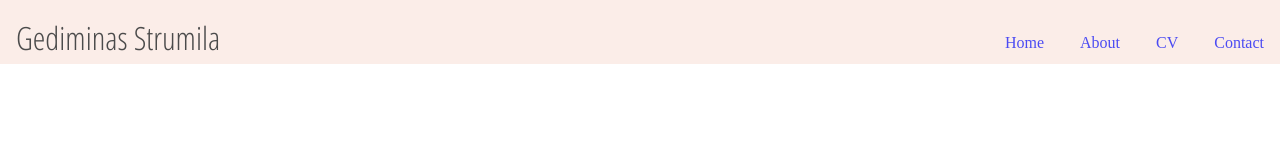
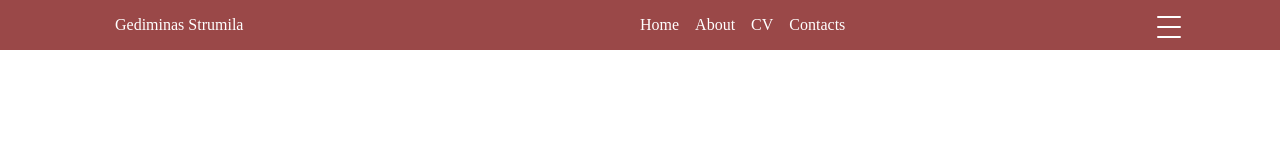
Before and after one commit to aktoriukas/portfolio, a plain HTML site: page index.html in a window 1280 px wide. Drawn offline with Linux system fonts and the light colour scheme.

Commit message:
fresh start

```diff
--- a/index.html
+++ b/index.html
@@ -7,17 +7,28 @@
 
 </head>
 <body>
+    <div class="nav-container">
         <nav class="nav-bar">
             <div class="left">
                 <div class="name">Gediminas Strumila</div>
             </div>
-        <br>
             <div class="right">
-            <div class="container">
-                <a href="#" class="link home">Home</a>
-                <a href="#" class="link home">About</a>
-                <a href="#" class="link home">CV</a>
-                <a href="#" class="link home">Contact</a>
+                <div class="container-links">
+                    <a href="#" class="link home">Home
+                        <div class="underline"></div>
+                    </a>
+
+                    <a href="#" class="link about">About
+                        <div class="underline"></div>
+                    </a>
+
+                    <a href="#" class="link cv">CV
+                        <div class="underline"></div>
+                    </a>
+
+                    <a href="#" class="link contacts">Contacts
+                        <div class="underline"></div>
+                    </a>
                 </div>
                 <div class="burger">
                     <div class="top"></div>
@@ -26,6 +37,27 @@
                 </div>
             </div>
         </nav>
+    </div>
+    <div class="skills-container">
+
+        <div class="skills">
+            <div class="skill-1">
+                <div class="title">
+
+                </div>
+            </div>
+            <div class="skill-2">
+                <div class="title">
+
+                </div>
+            </div>
+            <div class="skill-3">
+                <div class="title">
+
+                </div>
+            </div>
+        </div>
+    </div>
 
 
 
--- /dev/null
+++ b/mixin.scss
@@ -0,0 +1,6 @@
+@mixin burger {
+    height: 2px;
+    background-color: $white;
+    transition: 0.5s ease-in-out;
+    border-radius: 3rem;
+}
--- a/style.scss
+++ b/style.scss
@@ -1,37 +1,76 @@
 @import "variables.scss";
-@import url('https://fonts.googleapis.com/css2?family=Open+Sans+Condensed:wght@300&display=swap');
+// @import url('https://fonts.googleapis.com/css2?family=Open+Sans+Condensed:wght@300&display=swap');
+@import "mixin.scss";
+
 
 body {
     margin: 0;
     width: 100%;
-    display: block;
 
-    .nav-bar {
+    .nav-container {
+
         background-color: $nav-bar-background;
-        height: 4rem;
-        opacity: 0.7;
+        .nav-bar {
+            color: $white;
+            display: flex;
+            flex-direction: row;
+            max-width: $max-width-navbar;
+            margin: auto;
+            position: relative;
+            padding: 1rem;
 
-        .left {
-            float: left;
+            .left {
+                flex: 1 50%;
 
-            .name {
-                padding: 1rem;
-                font-size: 2rem;
-                font-family: 'Open Sans Condensed', sans-serif;
             }
-        }
-        .right {
-            position: relative;
-            text-align: right;
+            .right {
+                flex: 1 50%;
+                display: flex;
+                flex-direction: row;
 
-            .container {
-                position: static;
-                bottom: 0;
-                padding-top: 1rem;
+                .container-links {
+                    display: flex;
+                    flex-direction: row;
 
-                a {
-                    text-decoration: none;
-                    padding: 0 1rem;
+                    a {
+                        &.link {
+                            margin-right: 1rem;
+                            text-decoration: none;
+                            color: $white;
+                        }
+
+                    }
+                }
+                .burger {
+                    width: 1.5rem;
+                    display: flex;
+                    flex-direction: column;
+                    position: absolute;
+                    right: 0;
+                    cursor: pointer;
+
+                    &:hover {
+                        // .middle,
+                        // .top,
+                        // .bottom {
+                        //     transform: rotate(70deg);
+                        // }
+                        .top {
+
+                            transform: rotate(270deg) translate(-15px, 0px);
+                                                    }
+                    }
+
+                    .top {
+                        @include burger;
+                    }
+                    .middle {
+                        margin: 0.5rem 0;
+                        @include burger;
+                    }
+                    .bottom {
+                        @include burger;
+                    }
                 }
             }
         }
--- a/variables.scss
+++ b/variables.scss
@@ -1 +1,8 @@
-$nav-bar-background: #fae6df;
+
+// COLORS
+$nav-bar-background:    #9a4848;
+$white:                 #ffffff;
+$background-light-grey: #d2d1d1;
+
+// WIDTH
+$max-width-navbar:             1050px;
```
Also changed, not shown: dist/mixin.css (added), dist/style.css (added), dist/variables.css (added), mixin.css (added), style.css, 1 other file. Lines whose indentation alone changed are shown as unchanged.
